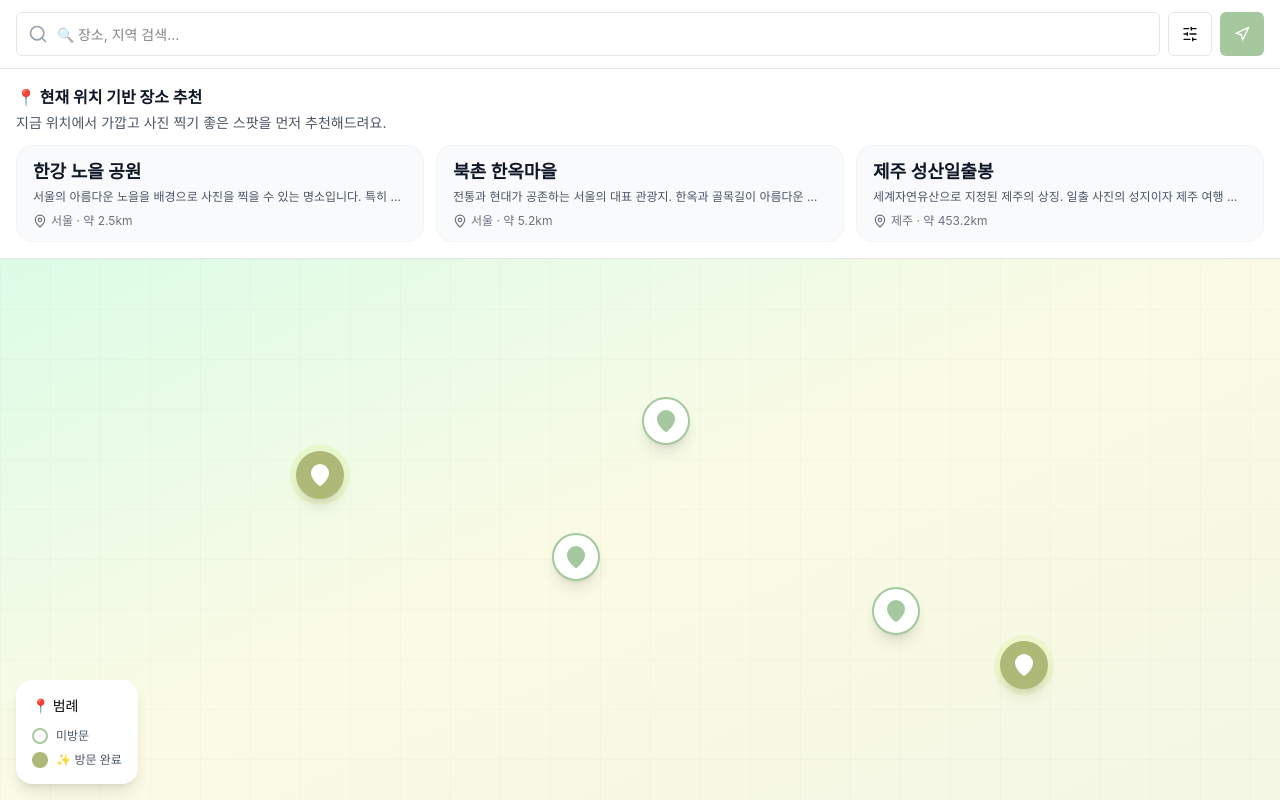
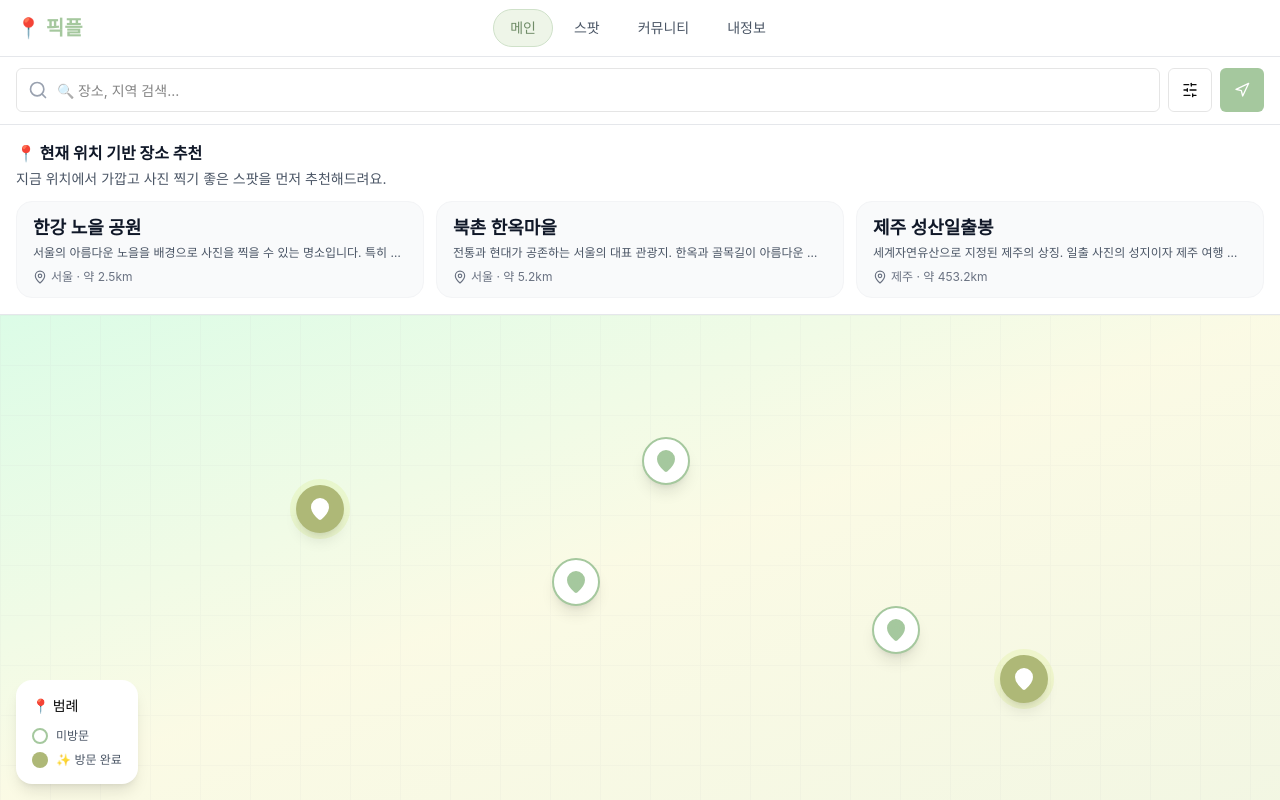
Before and after one commit to cute-talking-potatoes/pick-place-web, a React (Vite) app: page /main in a window 1280 px wide. Built offline with nearby package versions, Linux system fonts and the light colour scheme.

Commit message:
Feat: PC 버전 주요 메뉴 내비게이션 UI 개선

```diff
--- a/src/app/components/TopNav.jsx
+++ b/src/app/components/TopNav.jsx
@@ -1,6 +1,30 @@
-import { Link, useNavigate } from "react-router";
+import { Link, useLocation, useNavigate } from "react-router";
 import { ArrowLeft, Bell, Search, Settings } from "lucide-react";
 import { Button } from "./ui/button";
+
+const desktopNavItems = [
+  {
+    path: "/main",
+    label: "메인",
+    match: (pathname) => pathname === "/main"
+  },
+  {
+    path: "/spots",
+    label: "스팟",
+    match: (pathname) => pathname === "/spots" || pathname.startsWith("/spot/")
+  },
+  {
+    path: "/community",
+    label: "커뮤니티",
+    match: (pathname) => pathname === "/community" || pathname.startsWith("/meetup") || pathname.startsWith("/meetups") || pathname.startsWith("/upload") || pathname.startsWith("/post") || pathname.startsWith("/chat")
+  },
+  {
+    path: "/profile",
+    label: "내정보",
+    match: (pathname) => pathname === "/profile" || pathname.startsWith("/settings") || pathname.startsWith("/my-photos") || pathname.startsWith("/my-meetups") || pathname.startsWith("/friends")
+  }
+];
+
 function TopNav({
   title,
   showBack = false,
@@ -9,9 +33,10 @@ function TopNav({
   showSettings = false
 }) {
   const navigate = useNavigate();
+  const location = useLocation();
   return <header className="fixed top-0 left-0 right-0 bg-white border-b border-gray-200 z-50">
-            <div className="flex items-center justify-between h-14 px-4 max-w-7xl mx-auto">
-                <div className="flex items-center gap-2">
+            <div className="flex items-center justify-between h-14 px-4 max-w-7xl mx-auto gap-3">
+                <div className="flex items-center gap-2 min-w-0 lg:hidden">
                     {showBack && <Button
     variant="ghost"
     size="icon"
@@ -26,7 +51,27 @@ function TopNav({
                         </Link>}
                 </div>
 
-                <div className="flex items-center gap-2">
+                <div className="hidden lg:flex items-center min-w-[120px]">
+                    <Link to="/main" className="font-bold text-xl" style={{ color: "#A5C89E" }}>
+                        📍 픽플
+                    </Link>
+                </div>
+
+                <nav aria-label="주요 메뉴" className="hidden lg:flex items-center gap-1">
+                    {desktopNavItems.map((item) => {
+    const isActive = item.match(location.pathname);
+    return <Link
+      key={item.path}
+      to={item.path}
+      aria-current={isActive ? "page" : undefined}
+      className={`px-4 py-2 text-sm font-medium rounded-full border transition-colors focus-visible:outline-none focus-visible:ring-2 focus-visible:ring-offset-2 focus-visible:ring-[#A5C89E] ${isActive ? "text-[#6F8C67] bg-[#EEF5E8] border-[#CFE1C9]" : "text-gray-600 border-transparent hover:text-[#6F8C67] hover:bg-[#F4F8F1]"}`}
+    >
+                            {item.label}
+                        </Link>;
+  })}
+                </nav>
+
+                <div className="flex items-center gap-2 shrink-0 lg:hidden">
                     {showSearch && <Button variant="ghost" size="icon">
                             <Search className="w-5 h-5" />
                         </Button>}
@@ -40,6 +85,23 @@ function TopNav({
                             </Button>
                         </Link>}
                 </div>
+
+                <div className="hidden lg:flex items-center gap-2 min-w-[120px] justify-end">
+                    {showSearch ? <Button variant="ghost" size="icon" aria-label="검색">
+                            <Search className="w-5 h-5" />
+                        </Button> : <span className="w-9 h-9" aria-hidden />}
+
+                    {showNotification ? <Button variant="ghost" size="icon" className="relative" aria-label="알림">
+                            <Bell className="w-5 h-5" />
+                            <span className="absolute top-2 right-2 w-2 h-2 bg-red-500 rounded-full" />
+                        </Button> : <span className="w-9 h-9" aria-hidden />}
+
+                    {showSettings ? <Link to="/settings" aria-label="설정">
+                            <Button variant="ghost" size="icon">
+                                <Settings className="w-5 h-5" />
+                            </Button>
+                        </Link> : <span className="w-9 h-9" aria-hidden />}
+                </div>
             </div>
         </header>;
 }
--- a/src/app/pages/MainMapPage.jsx
+++ b/src/app/pages/MainMapPage.jsx
@@ -1,5 +1,6 @@
 import { useState } from "react";
 import { Link } from "react-router";
+import { TopNav } from "../components/TopNav";
 import { BottomNav } from "../components/BottomNav";
 import { Button } from "../components/ui/button";
 import { Input } from "../components/ui/input";
@@ -23,7 +24,8 @@ function MainMapPage() {
   const [searchQuery, setSearchQuery] = useState("");
   const spot = selectedSpot ? mockSpots.find((s) => s.id === selectedSpot) : null;
   const locationRecommendedSpots = mockSpots.slice(0, 3);
-  return <div className="h-screen flex flex-col bg-gray-50">
+  return <div className="h-screen flex flex-col bg-gray-50 pt-14">
+      <TopNav />
       {
     /* Search Bar */
   }
```
